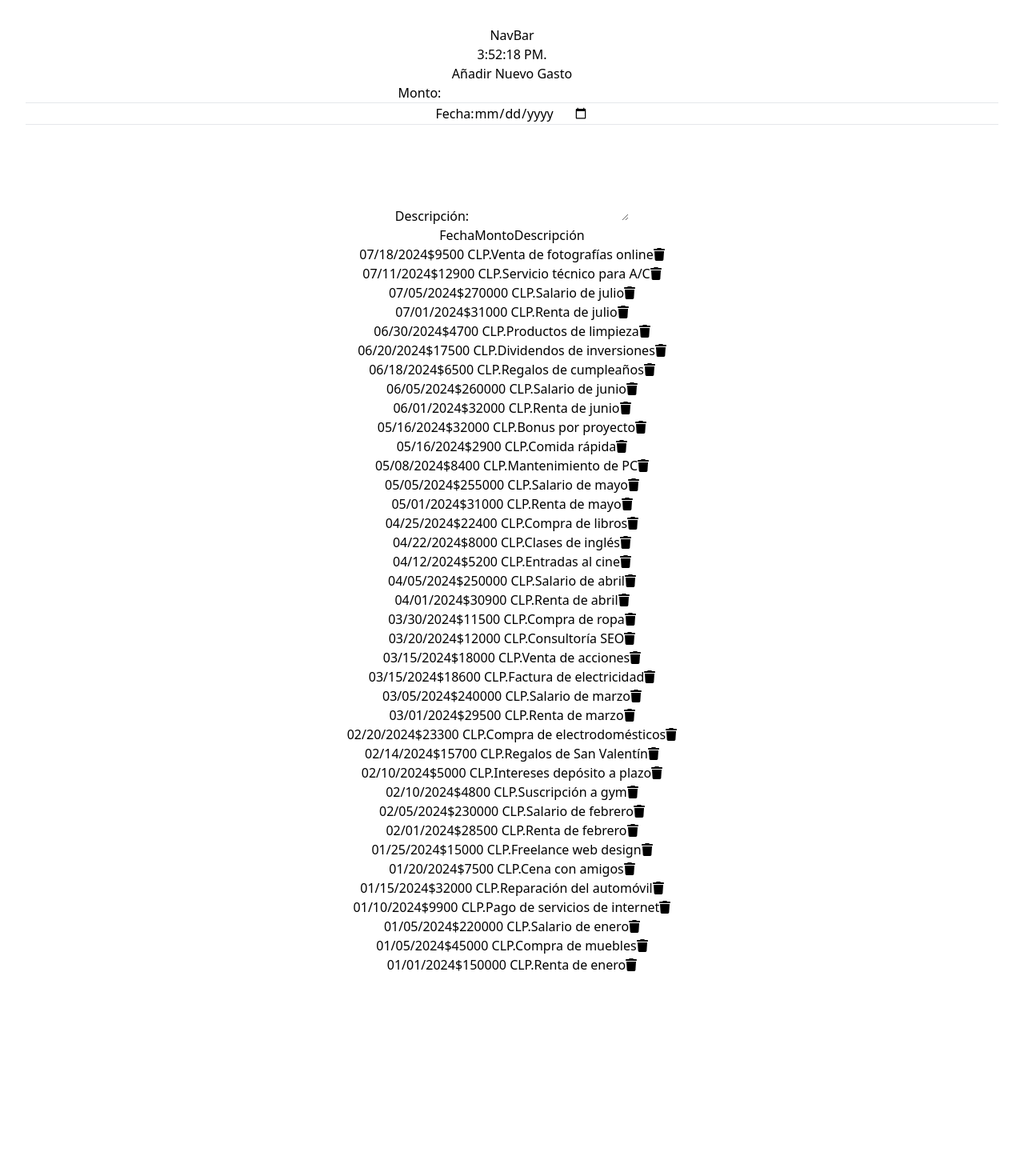
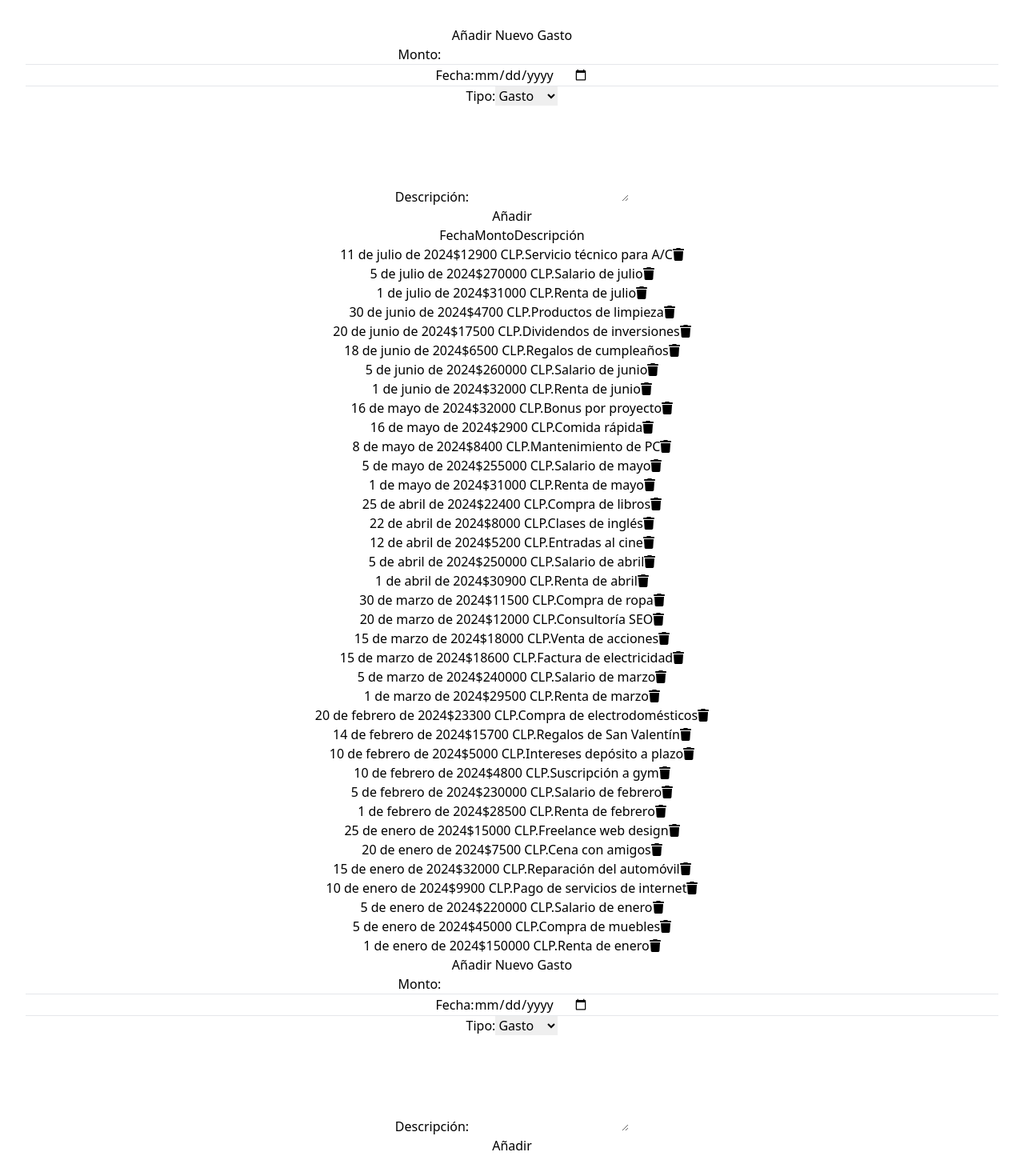
Before and after one commit to PabloVasquezC/SeguimientoDeGastos, a React (Vite) app: page / in a window 1280 px wide. Shown: the top 1470 px of the page at 80% size. Before the commit the page ends 1250 px from the top, so only its background shows below. Built offline with nearby package versions, Linux system fonts and the light colour scheme.

Commit message:
C of Crud done

```diff
--- a/src/App.jsx
+++ b/src/App.jsx
@@ -8,9 +8,9 @@ function App() {
 
   return (
     <>
-      <NavBar />
+      {/* <NavBar /> */}
+      <History />
       <FinanceItemForm />
-      <History />
     </>
   )
 }
--- a/src/Data/HistoryData.js
+++ b/src/Data/HistoryData.js
@@ -95,13 +95,6 @@ const HistoryData = [
         monto: 270000,
         fecha: "07/05/2024",
         descripcion: "Salario de julio",
-        tipo: "ingreso"
-    },
-    {
-        id: 15,
-        monto: 9500,
-        fecha: "07/18/2024",
-        descripcion: "Venta de fotografías online",
         tipo: "ingreso"
     },
     {
--- a/src/components/FinanceItem/FinanceItem.jsx
+++ b/src/components/FinanceItem/FinanceItem.jsx
@@ -1,12 +1,18 @@
+// Componente FinanceItem actualizado
 import React from 'react';
 import { FontAwesomeIcon } from '@fortawesome/react-fontawesome';
 import { faTrash } from '@fortawesome/free-solid-svg-icons';
+
+const formatDateInSpanish = (date) => {
+  const options = { year: 'numeric', month: 'long', day: 'numeric' };
+  return new Intl.DateTimeFormat('es-ES', options).format(new Date(date));
+};
 
 function FinanceItem({ id, monto, fecha, descripcion, tipo, onDelete }) {
   const bgColor = tipo === 'ingreso' ? 'bg-blue-300' : 'bg-red-300';
   return (
     <div className={`flex justify-around items-center border ${bgColor} hover:h-10 cursor-pointer`}>
-      <span className='w-1/3 text-center'>{fecha}</span>
+      <span className='w-1/3 text-center'>{formatDateInSpanish(fecha)}</span>
       <span className='w-1/3 text-center'>${monto} CLP.</span>
       <span className='w-1/3 text-center'>{descripcion}</span>
       <button onClick={() => onDelete(id)}>
--- a/src/components/FinanceItemForm/FinanceItemForm.jsx
+++ b/src/components/FinanceItemForm/FinanceItemForm.jsx
@@ -1,68 +1,106 @@
+import React, { useState } from 'react';
 
-export const ExpenseItemForm = () => {
+export const FinanceItemForm = ({ onAddItem }) => {
+  const [monto, setMonto] = useState('');
+  const [fecha, setFecha] = useState('');
+  const [descripcion, setDescripcion] = useState('');
+  const [tipo, setTipo] = useState('gasto'); // Puedes cambiarlo según tu necesidad
+
+  const handleSubmit = (e) => {
+    e.preventDefault();
+
+    // Ajuste para asegurar que la fecha sea correcta
+    const dateParts = fecha.split("-");
+    const adjustedDate = new Date(dateParts[0], dateParts[1] - 1, dateParts[2]); // Meses en JavaScript empiezan desde 0
+
+    const newItem = {
+      id: Date.now().toString(),
+      monto,
+      fecha: adjustedDate.toISOString(), // Almacena la fecha como ISO string
+      descripcion,
+      tipo,
+    };
+    onAddItem(newItem);
+    setMonto('');
+    setFecha('');
+    setDescripcion('');
+    setTipo('gasto');
+  };
+
   return (
     <form
-		 className="w-80 h-80 p-4 m-4 rounded-xl shadow-black shadow-lg  ">
-      <h3 className="text-2xl font-semibold ">Añadir Nuevo Gasto</h3>
+      onSubmit={handleSubmit}
+      className="w-80 h-auto p-4 m-4 rounded-xl shadow-black shadow-lg"
+    >
+      <h3 className="text-2xl font-semibold">Añadir Nuevo Gasto</h3>
       {/* Monto */}
-			<div
-			  className="flex justify-between m-2">
-				<label
-					htmlFor="monto"
-					className="text-2xl"
-
-					>
+      <div className="flex justify-between m-2">
+        <label htmlFor="monto" className="text-2xl">
           Monto:
         </label>
         <input
           className="bg-blue-200 w-40 rounded border border-black"
           type="number"
           name="monto"
-					id="monto" />
+          id="monto"
+          value={monto}
+          onChange={(e) => setMonto(e.target.value)}
+        />
       </div>
       <hr />
-
       {/* Fecha */}
-			<div
-			  className="flex  justify-between m-2">
-				<label
-					htmlFor="fecha"
-					className="text-2xl"
-					>
+      <div className="flex justify-between m-2">
+        <label htmlFor="fecha" className="text-2xl">
           Fecha:
         </label>
         <input
           className="bg-blue-200 w-40 rounded border border-black"
           type="date"
           name="fecha"
-					id="fecha" />
-
+          id="fecha"
+          value={fecha}
+          onChange={(e) => setFecha(e.target.value)}
+        />
       </div>
       <hr />
-
+      <div className="flex justify-between m-2">
+        <label htmlFor="tipo" className="text-2xl">
+          Tipo:
+        </label>
+        <select
+          className="bg-blue-200 w-40 rounded border border-black"
+          name="tipo"
+          id="tipo"
+          value={tipo}
+          onChange={(e) => setTipo(e.target.value)}
+        >
+          <option value="ingreso">Ingreso</option>
+          <option value="gasto">Gasto</option>
+        </select>
+      </div>
       {/* Descripción */}
-			<div
-			  className="flex  justify-between flex-col m-2">
-				<label
-					htmlFor="descripcion"
-					className="text-2xl"
-					>
+      <div className="flex justify-between flex-col m-2">
+        <label htmlFor="descripcion" className="text-2xl">
           Descripción:
         </label>
         <textarea
           rows={5}
           className="bg-blue-200 rounded border border-black"
-					type=""
           name="descripcion"
-					id="descripcion" />
-
+          id="descripcion"
+          value={descripcion}
+          onChange={(e) => setDescripcion(e.target.value)}
+        />
       </div>
 
+      <button
+        type="submit"
+        className="bg-blue-500 text-white rounded p-2 mt-4"
+      >
+        Añadir
+      </button>
+    </form>
+  );
+};
 
-
-
-    </form>
-  )
-}
-
-export default ExpenseItemForm;
+export default FinanceItemForm;
--- a/src/components/History/History.jsx
+++ b/src/components/History/History.jsx
@@ -2,6 +2,7 @@
 import React from 'react';
 import HistoryData from '../../Data/HistoryData';
 import FinanceItem from '../FinanceItem/FinanceItem';
+import FinanceItemForm from '../FinanceItemForm/FinanceItemForm';
 import { useState } from 'react';
 
 export const History = () => {
@@ -12,10 +13,15 @@ export const History = () => {
     setItems(updatedItems);
   };
 
+  const handleAddItem = (newItem) => {
+    setItems([...items, newItem]);
+  };
+
   const sortedData = items.sort((b, a) => new Date(a.fecha) - new Date(b.fecha)); // Cambiado de HistoryData a items
 
   return (
     <div className='border border-black shadow-lg rounded-md m-8 flex flex-col w-auto'>
+      <FinanceItemForm onAddItem={handleAddItem} />
       <div className='flex justify-around border border-black border-b-2'>
         <span className='w-1/3 text-2xl text-center'>Fecha</span>
         <span className='w-1/3 text-2xl text-center'>Monto</span>
```
Lines whose indentation alone changed are shown as unchanged.
